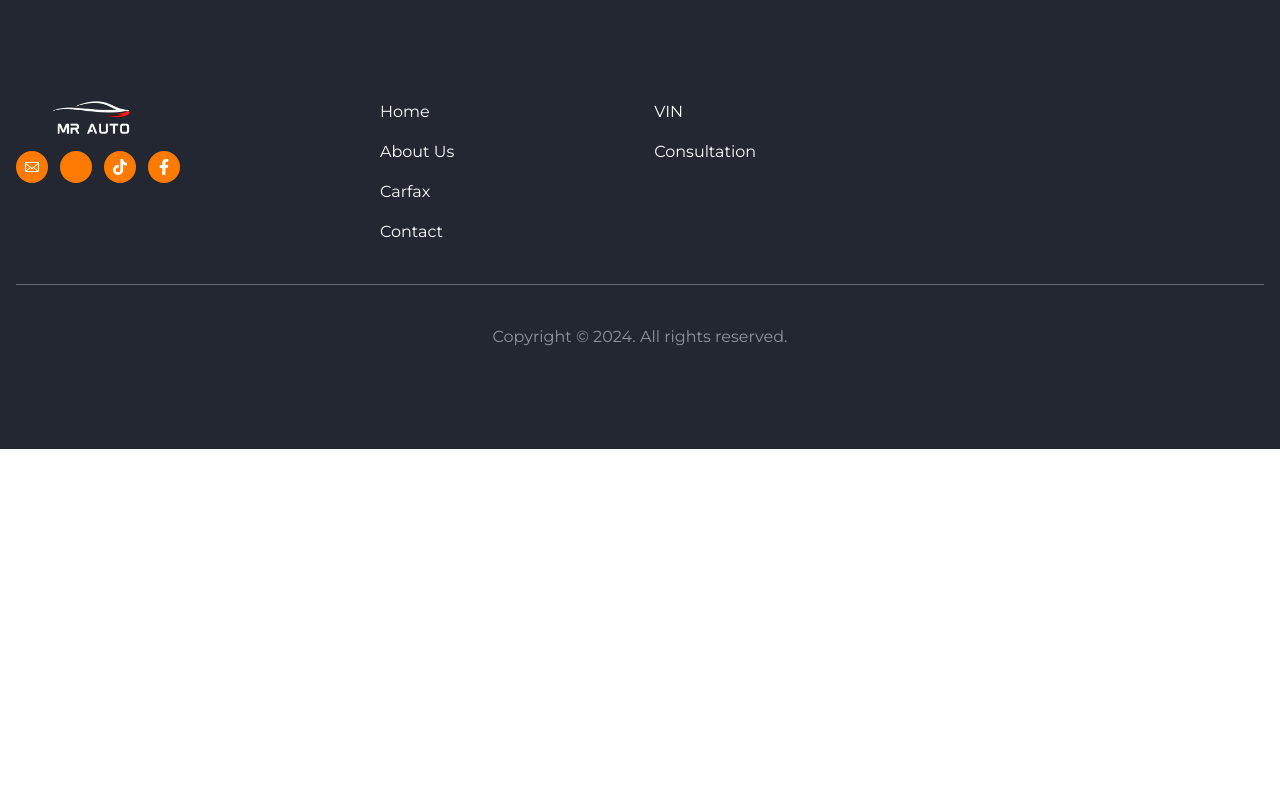
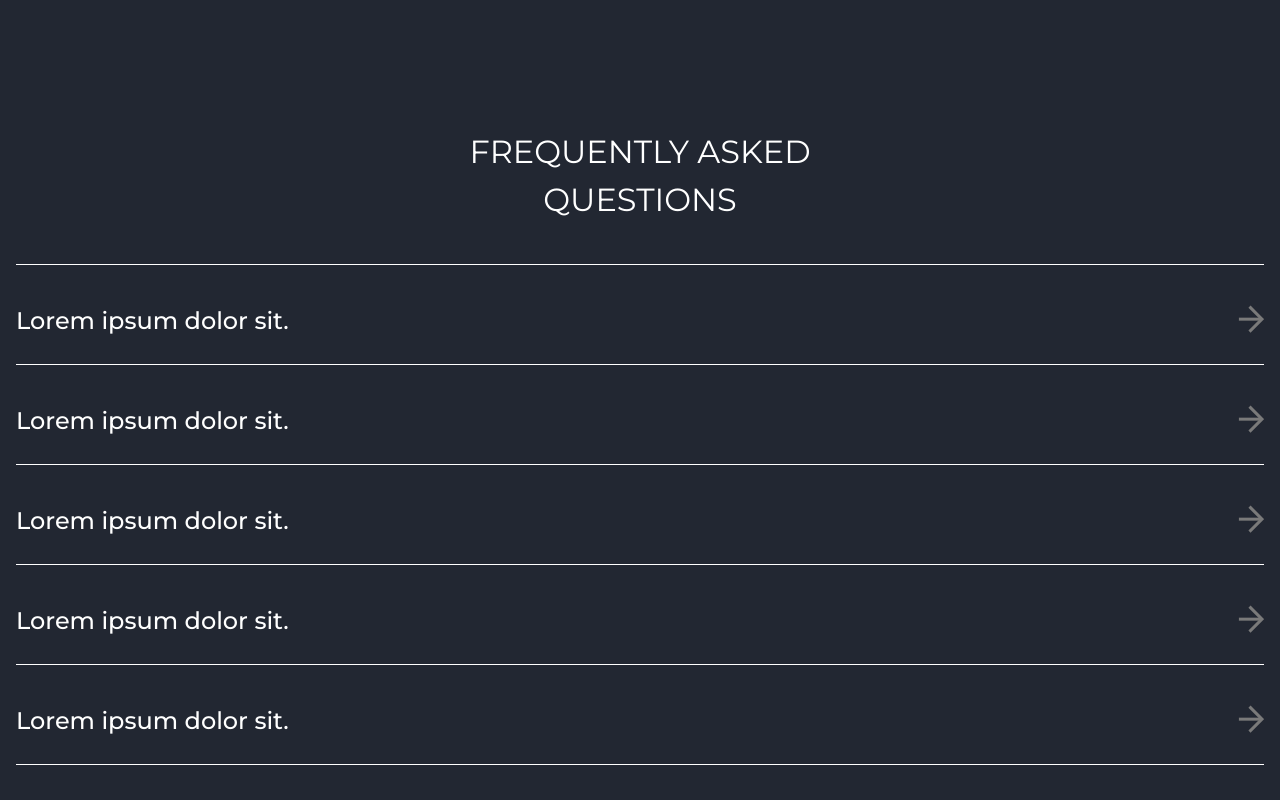
Before and after one commit to thefidanabdulla/mrauto, a Next.js app: page /carfax in a window 1280 px wide. Shown: the part 700-1500 px from the top of the page. Before the commit the page ends 1149 px from the top, so only its background shows below. Built offline with nearby package versions, Linux system fonts and the light colour scheme; some icons are missing.

Commit message:
faq is done

```diff
--- a/components/faq/Faq.jsx
+++ b/components/faq/Faq.jsx
@@ -1,11 +1,43 @@
-import React from 'react'
+import Image from "next/image";
+import React, { useState } from "react";
+
+import { useRouter } from "next/router";
+import lang from "@/utils/translations.util.js";
+import Link from "next/link";
+import FaqCard from "./FaqCard";
+import { nanoid } from "nanoid";
 
 const Faq = () => {
+  //language
+  const { locale } = useRouter();
+  const { [locale]: t } = lang;
+
+  const mockData = [
+    {
+      id: nanoid(),
+      title: "",
+      desc: ""
+    },
+  ]
+
   return (
-    <div>
+    <div className="w-full cursor-pointer bg-[#222732] flex text-white  justify-center" id="orderCar">
+      <div className="max-w-[1300px] w-full px-4 2xl:px-0 py-[128px]">
+        <div className="flex flex-col items-center gap-10">
+          <h2 className="w-full max-w-[500px] text-white uppercase text-center text-[24px] md:text-[32px]">
+          {t.frequentlyAskedQuestions}
+          </h2>
+          <div className="w-full border-b border-white">
+            <FaqCard />
+            <FaqCard />
+            <FaqCard />
+            <FaqCard />
+            <FaqCard />
+          </div>
+        </div>
+      </div>
+    </div>
+  );
+};
 
-    </div>
-  )
-}
-
-export default Faq
+export default Faq;
--- /dev/null
+++ b/components/faq/FaqCard.jsx
@@ -0,0 +1,53 @@
+import React, { useState } from "react";
+
+const FaqCard = () => {
+  const [isExpanded, setIsExpanded] = useState(false);
+  return (
+    <div
+      className={`w-full overflow-hidden border-t h-full transition-all duration-500 ${
+        isExpanded ? " max-h-[500px]" : "max-h-[100px]"
+      } border-white py-10`}
+    >
+      <div
+        onClick={() => setIsExpanded(!isExpanded)}
+        className=" h-[100px] font-medium text-2xl flex justify-between"
+      >
+        <span>Lorem ipsum dolor sit.</span>
+        <div className={`w-[28px] h-[28px] transition-all duration-500 ${isExpanded ? "rotate-90" : ""}`}>
+          <svg
+            width="29"
+            height="28"
+            viewBox="0 0 29 28"
+            fill="none"
+            xmlns="http://www.w3.org/2000/svg"
+          >
+            <path
+              d="M13.48 1.67422L25.98 14.1742L13.48 26.6742"
+              stroke="#7A7A7A"
+              className={`transition-all ${!isExpanded ? "stroke-[#7a7a7a]" : "stroke-[#ff6600]"}`}
+              strokeWidth="3"
+            />
+            <path
+              d="M25.9799 14.1741H2.90294"
+              stroke="#7A7A7A"
+              className={`transition-all ${!isExpanded ? "stroke-[#7a7a7a]" : "stroke-[#ff6600]"}`}
+              strokeWidth="3"
+            />
+          </svg>
+        </div>
+      </div>
+      <p className="text-[#ffffff80] text-xl">
+        Lorem ipsum dolor, sit amet consectetur adipisicing elit. Tenetur
+        deleniti enim qui fugit harum pariatur saepe, soluta ex corporis fuga.
+        Lorem ipsum dolor, sit amet consectetur adipisicing elit. Tenetur
+        deleniti enim qui fugit harum pariatur saepe, soluta ex corporis fuga.
+        Lorem ipsum dolor, sit amet consectetur adipisicing elit. Tenetur
+        deleniti enim qui fugit harum pariatur saepe, soluta ex corporis fuga.
+        Lorem ipsum dolor, sit amet consectetur adipisicing elit. Tenetur
+        deleniti enim qui fugit harum pariatur saepe, soluta ex corporis fuga.
+      </p>
+    </div>
+  );
+};
+
+export default FaqCard;
--- a/package.json
+++ b/package.json
@@ -11,6 +11,7 @@
   "dependencies": {
     "antd": "^5.12.5",
     "i18next": "^23.7.11",
+    "nanoid": "^5.0.4",
     "next": "14.0.4",
     "react": "^18",
     "react-dom": "^18",
--- a/utils/translations.util.js
+++ b/utils/translations.util.js
@@ -52,6 +52,9 @@ const en = {
   "sale_surrenderDetail": "The car is delivered to you fully insured",
   "phone": "Phone number",
   "select": "Select",
+  "frequentlyAskedQuestions": "Frequently asked questions",
+
+
 }
 
 const ru = {
@@ -108,6 +111,8 @@ const ru = {
   "sale_surrenderDetail": "Автомобиль доставляется вам полностью застрахованным.",
   "phone": "Номер телефона",
   "select": "Выбирать",
+  "frequentlyAskedQuestions": "Часто задаваемые вопросы",
+
 }
 
 const az = {
@@ -163,7 +168,8 @@ const az = {
   "sale_surrender": "Təhvil",
   "sale_surrenderDetail": "Avtomobil sizə tam sığortalı çatdırılır",
   "phone": "Telefon nömrəsi",
-  "select": "Seçin"
+  "select": "Seçin",
+  "frequentlyAskedQuestions": "Ən çox verilən suallar",
 }
 
 
```
Also changed, not shown: public/imgs/arrow.svg (added), 1 other file (tests, documents, lock files or other folders).
